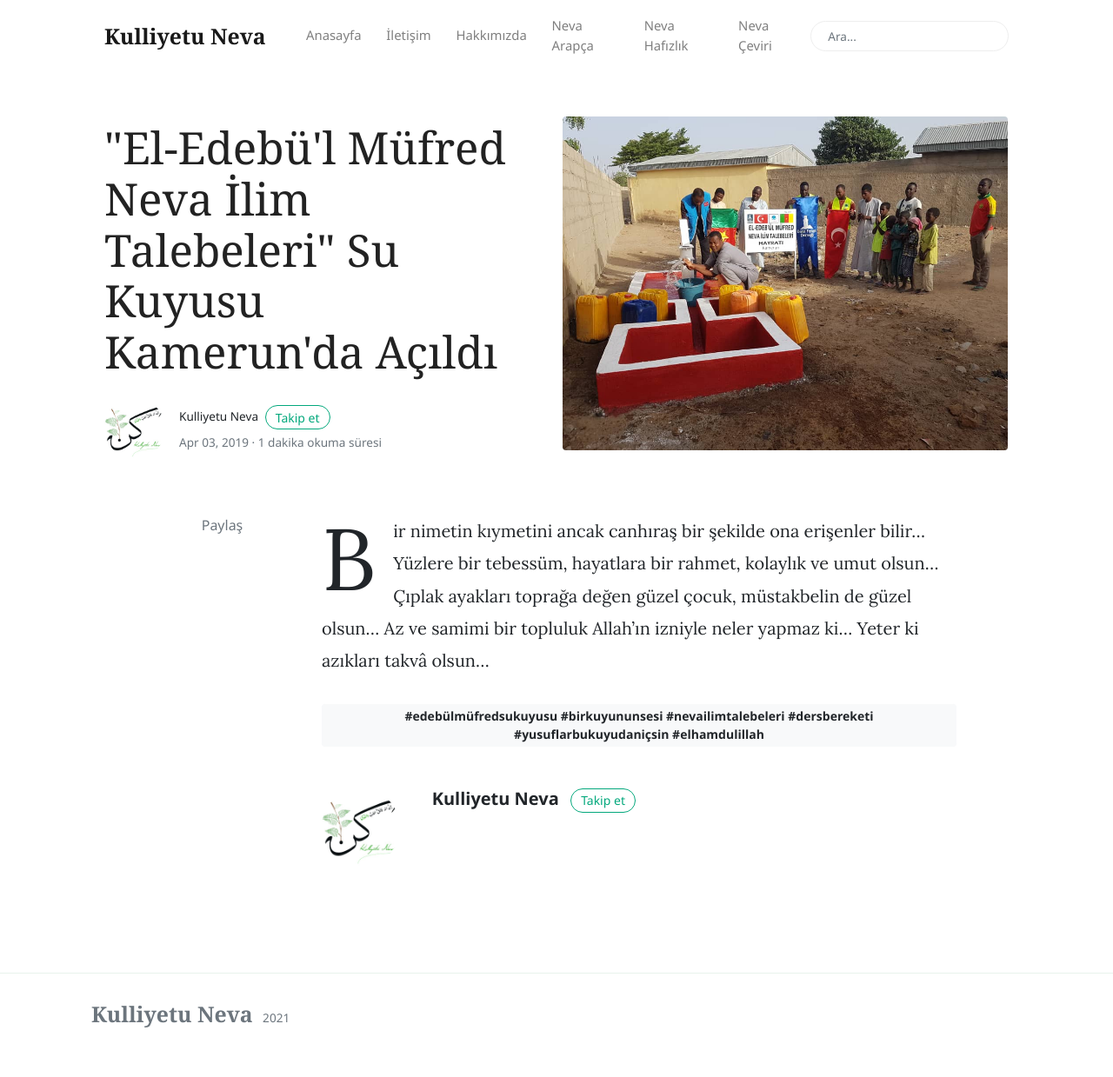
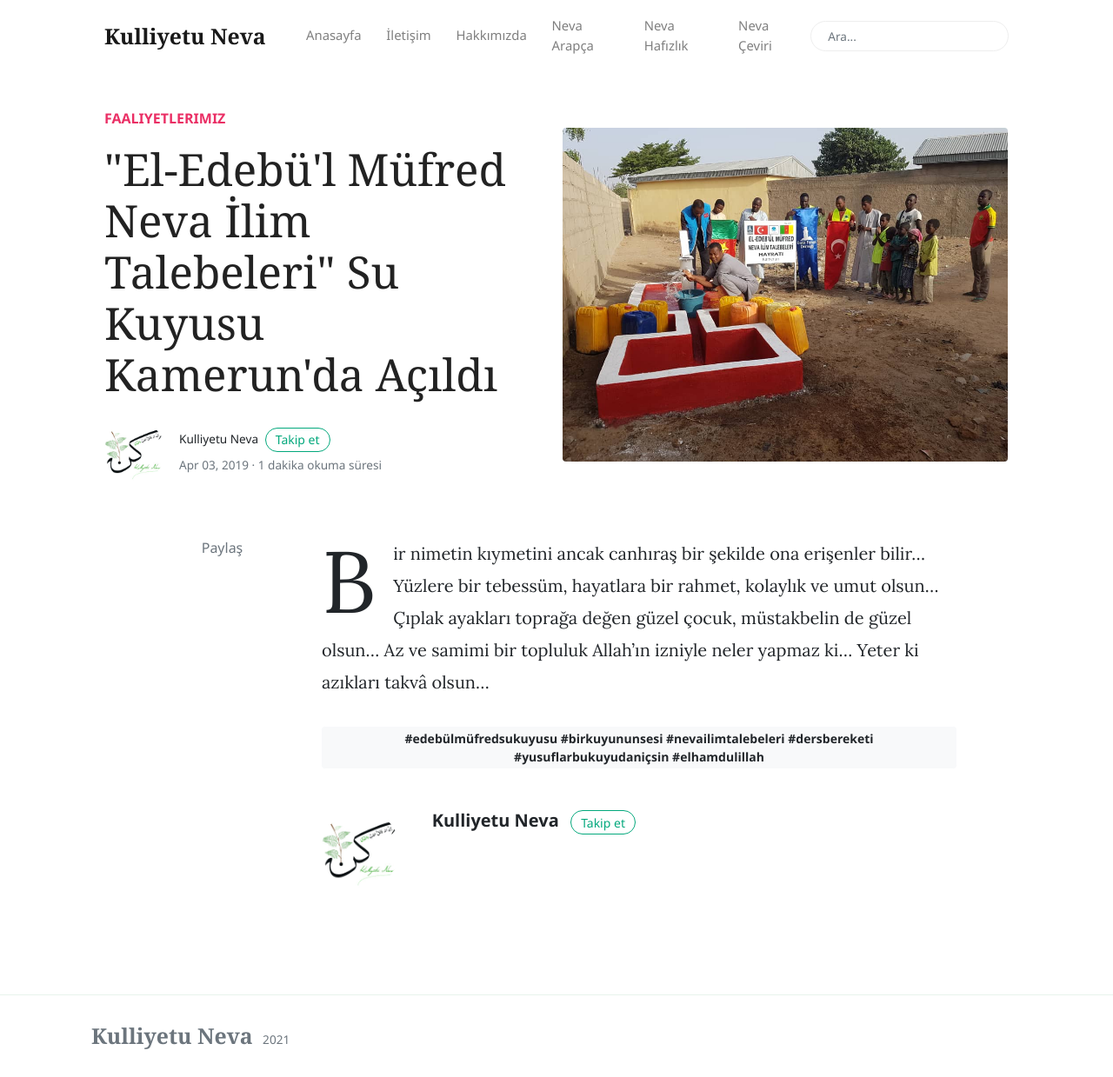
Before and after one commit to kulliyetuneva/website, a Jekyll site: the page built from _posts/2021-05-24-el-edebül-müfred-neva-ilim-talebeleri-su-kuyusu-kamerunda-açıldı.md, in a window 1280 px wide and 1239 px high. Shown: the whole window at 87% size. Built offline with Jekyll 4.4.1, drawn with Linux system fonts in a browser that asks for light colours; nearby versions of some CDN libraries; comment, search, counter and statistics services are not loaded.

Commit message:
Update Yazı “2021-05-24-el-edebül-müfred-neva-ilim-talebeleri-su-kuyusu-kamerunda-açıldı”

```diff
--- a/_posts/2021-05-24-el-edebül-müfred-neva-ilim-talebeleri-su-kuyusu-kamerunda-açıldı.md
+++ b/_posts/2021-05-24-el-edebül-müfred-neva-ilim-talebeleri-su-kuyusu-kamerunda-açıldı.md
@@ -3,6 +3,8 @@
 title: "\"El-Edebü'l Müfred Neva İlim Talebeleri\" Su Kuyusu Kamerun'da Açıldı"
 date: 2019-04-03T20:56:49.448Z
 author: kulliyetuneva
+categories:
+  - Faaliyetlerimiz
 tags:
   - "#Edebülmüfredsukuyusu #Birkuyununsesi #Nevailimtalebeleri #Dersbereketi
     #Yusuflarbukuyudaniçsin #Elhamdulillah"
```
